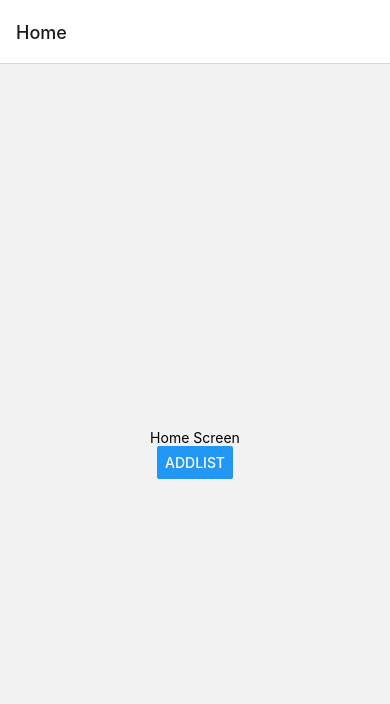
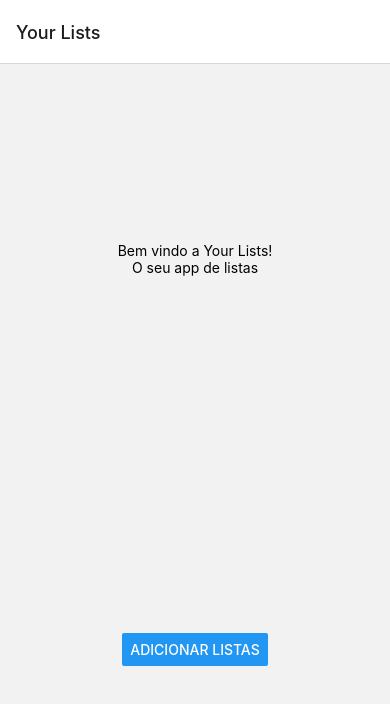
Before and after one commit to Nicolas9213/Lista_Tarefas-React-Native, a React Native app in the folder my-app/: screen / in a window 390 px wide. Shown: the top 704 px of the page. Built offline with nearby package versions, Linux system fonts and the light colour scheme.

Commit message:
Continuação

```diff
--- a/my-app/App.js
+++ b/my-app/App.js
@@ -11,7 +11,7 @@ const App = () => {
   return (
     <NavigationContainer>
       <Stack.Navigator initialRouteName="Home">
-        <Stack.Screen name="Home" component={HomeScreen} />
+        <Stack.Screen name="Your Lists" component={HomeScreen} />
         <Stack.Screen name="AddList" component={AddList} />
         <Stack.Screen name="TaskDetails" component={TaskDetails} />
       </Stack.Navigator>
--- a/my-app/src/HomeScreen/HomeScreen.js
+++ b/my-app/src/HomeScreen/HomeScreen.js
@@ -6,9 +6,12 @@ import { createNativeStackNavigator } from '@react-navigation/native-stack';
 export function HomeScreen({ navigation }) {
   return (
     <View style={styles.container}>
-      <Text>Home Screen</Text>
+      <View style={styles.texts}>
+        <Text style={styles.title}>Bem vindo a Your Lists!</Text>
+        <Text style={styles.subtitle}>O seu app de listas</Text>
+      </View>
       <Button
-        title="AddList"
+        title="Adicionar Listas"
         onPress={() => navigation.navigate('AddList')}
       />
     </View>
@@ -21,6 +24,9 @@ const styles = StyleSheet.create ({
   container: {
     flex: 1,
     alignItems: 'center',
-    justifyContent: 'center'
+    justifyContent: 'space-around'
+  },
+  texts: {
+    alignItems: 'center'
   }
 })
```
